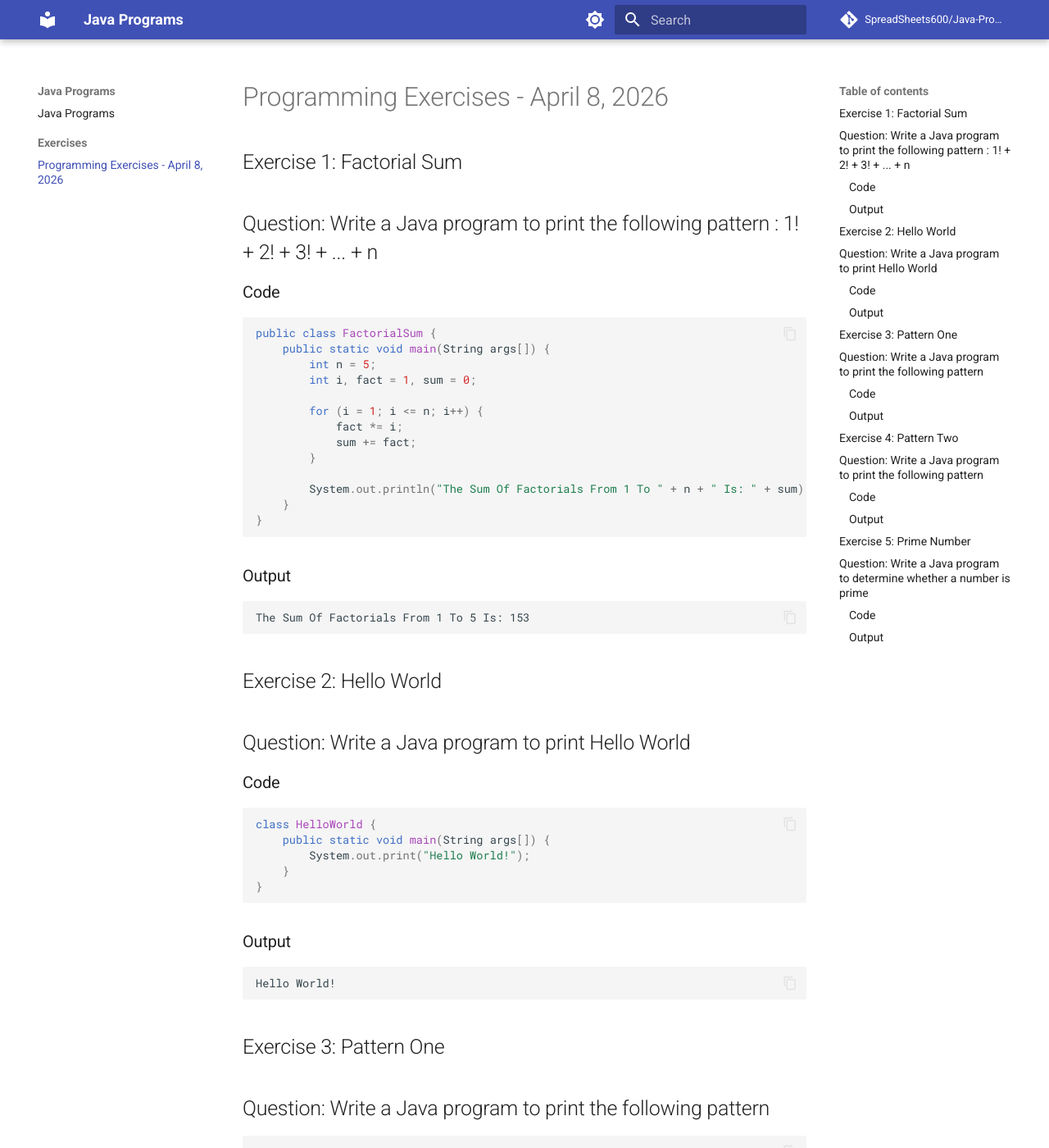
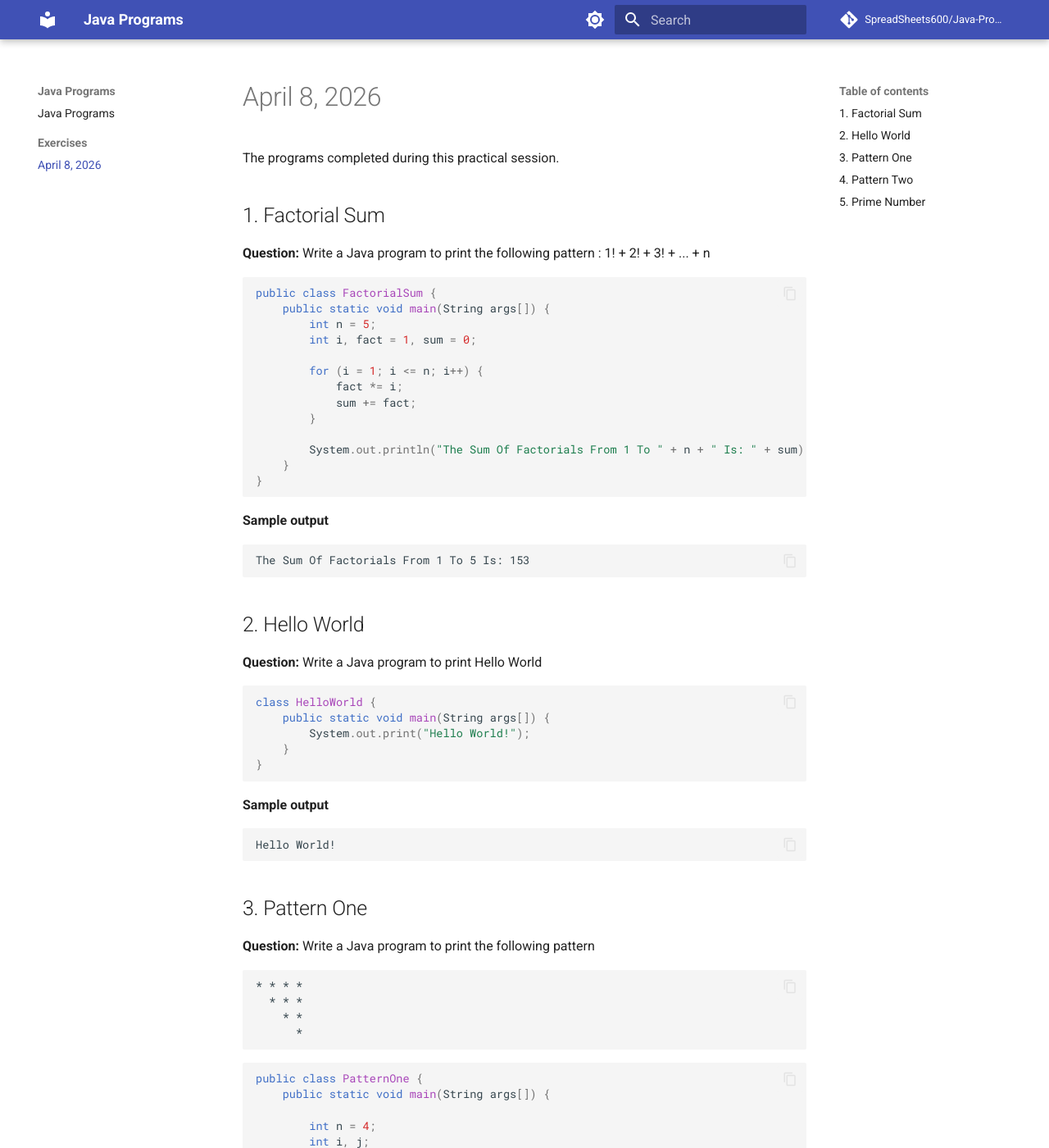
Before and after one commit to SpreadSheets600/Java-Programs, an MkDocs documentation site: the page built from docs/exercises/04-08-2026.md, in a window 1280 px wide and 1400 px high. Shown: the whole window at 82% size. Built offline with MkDocs 1.6.1 and Material for MkDocs 9.7.7, drawn with Linux system fonts in a browser that asks for light colours; comment, search, counter and statistics services are not loaded; some of the changed text lies outside the part shown.

Commit message:
fix: keep deployed questions in sync
Co-authored-by: CommandCodeBot <noreply@commandcode.ai>

````diff
--- a/docs/exercises/04-08-2026.md
+++ b/docs/exercises/04-08-2026.md
@@ -1,10 +1,10 @@
-# Programming Exercises - April 8, 2026
+# April 8, 2026
 
-## Exercise 1: Factorial Sum
+The programs completed during this practical session.
 
-## Question: Write a Java program to print the following pattern : 1! + 2! + 3! + ... + n
+## 1. Factorial Sum
 
-### Code
+**Question:** Write a Java program to print the following pattern : 1! + 2! + 3! + ... + n
 
 ```java
 public class FactorialSum {
@@ -22,17 +22,15 @@
 }
 ```
 
-### Output
+**Sample output**
 
 ```text
 The Sum Of Factorials From 1 To 5 Is: 153
 ```
 
-## Exercise 2: Hello World
+## 2. Hello World
 
-## Question: Write a Java program to print Hello World
-
-### Code
+**Question:** Write a Java program to print Hello World
 
 ```java
 class HelloWorld {
@@ -42,15 +40,15 @@
 }
 ```
 
-### Output
+**Sample output**
 
 ```text
 Hello World!
 ```
 
-## Exercise 3: Pattern One
+## 3. Pattern One
 
-## Question: Write a Java program to print the following pattern
+**Question:** Write a Java program to print the following pattern
 
 ```
 * * * *
@@ -58,8 +56,6 @@
     * *
       *
 ```
-
-### Code
 
 ```java
 public class PatternOne {
@@ -84,7 +80,7 @@
 }
 ```
 
-### Output
+**Sample output**
 
 ```text
 * * * *
@@ -93,9 +89,9 @@
       *
 ```
 
-## Exercise 4: Pattern Two
+## 4. Pattern Two
 
-## Question: Write a Java program to print the following pattern
+**Question:** Write a Java program to print the following pattern
 
 ```
 1
@@ -103,8 +99,6 @@
 1 2 3
 1 2 3 4
 ```
-
-### Code
 
 ```java
 public class PatternTwo {
@@ -123,7 +117,7 @@
 }
 ```
 
-### Output
+**Sample output**
 
 ```text
 1
@@ -132,11 +126,9 @@
 1 2 3 4
 ```
 
-## Exercise 5: Prime Number
+## 5. Prime Number
 
-## Question: Write a Java program to determine whether a number is prime
-
-### Code
+**Question:** Write a Java program to determine whether a number is prime
 
 ```java
 public class PrimeNumber {
@@ -160,7 +152,7 @@
 }
 ```
 
-### Output
+**Sample output**
 
 ```text
 511111 Is A Prime Number.
````
Also changed, not shown: generateDocs.py (+19 -5 lines).
